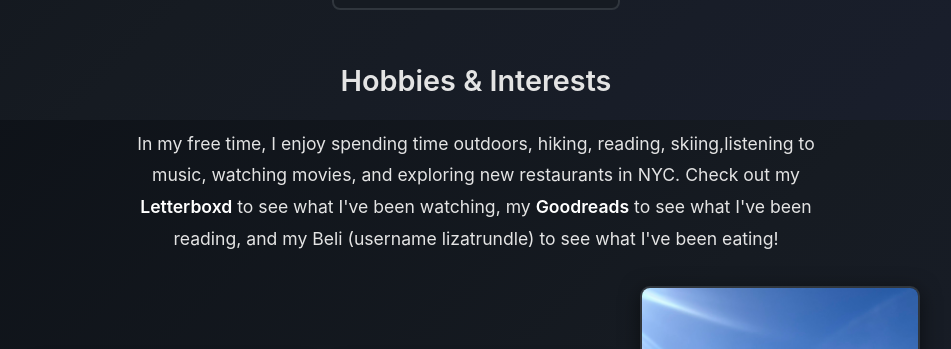
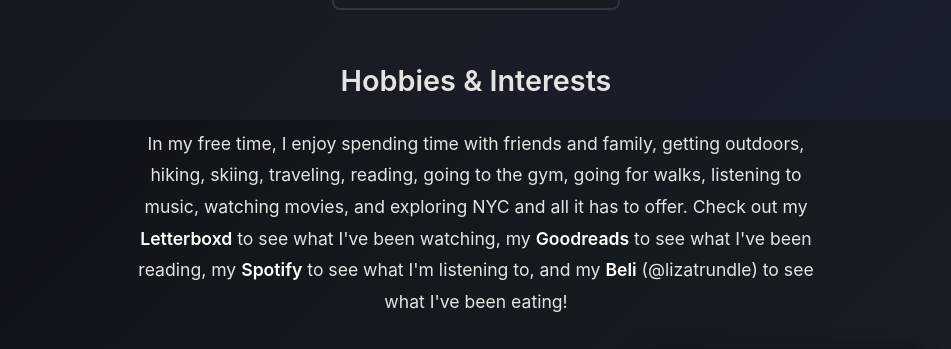
Before and after one commit to lizatrundle/lizatrundle.github.io, a React (Vite) app: page / in a window 1280 px wide. Shown: the part 7080-7429 px from the top of the page, without its empty margins (164-1115 px from the left). Built offline with nearby package versions, Linux system fonts and the light colour scheme.

Commit message:
add more to hobbies and add spotify

```diff
--- a/src/components/BeyondCode.jsx
+++ b/src/components/BeyondCode.jsx
@@ -16,8 +16,8 @@ function BeyondCode() {
         <div className="hobbies-section">
           <h3>Hobbies & Interests</h3>
           <p className="hobbies-description">
-            In my free time, I enjoy spending time outdoors, hiking, reading, skiing,listening to music, watching movies, and exploring new restaurants in NYC.
-            Check out my <a href="https://boxd.it/gkzc7" target="_blank" rel="noopener noreferrer" className="letterboxd-link">Letterboxd</a> to see what I've been watching, my <a href="https://www.goodreads.com/user/show/176595574-liza-trundle" target="_blank" rel="noopener noreferrer" className="letterboxd-link">Goodreads</a> to see what I've been reading, and my Beli (username lizatrundle) to see what I've been eating!
+            In my free time, I enjoy spending time with friends and family, getting outdoors, hiking, skiing, traveling, reading, going to the gym, going for walks, listening to music, watching movies, and exploring NYC and all it has to offer.
+            Check out my <a href="https://boxd.it/gkzc7" target="_blank" rel="noopener noreferrer" className="letterboxd-link">Letterboxd</a> to see what I've been watching, my <a href="https://www.goodreads.com/user/show/176595574-liza-trundle" target="_blank" rel="noopener noreferrer" className="letterboxd-link">Goodreads</a> to see what I've been reading, my <a href="https://open.spotify.com/user/lizatrundle?si=6da88368439a469b" target="_blank" rel="noopener noreferrer" className="letterboxd-link">Spotify</a> to see what I'm listening to, and my <a href="https://beliapp.com/" target="_blank" rel="noopener noreferrer" className="letterboxd-link">Beli</a> (@lizatrundle) to see what I've been eating!
           </p>
           <div className="hobbies-images">
             <img src="/image1.JPG" alt="Hobby image 1" className="hobby-image" />
```
